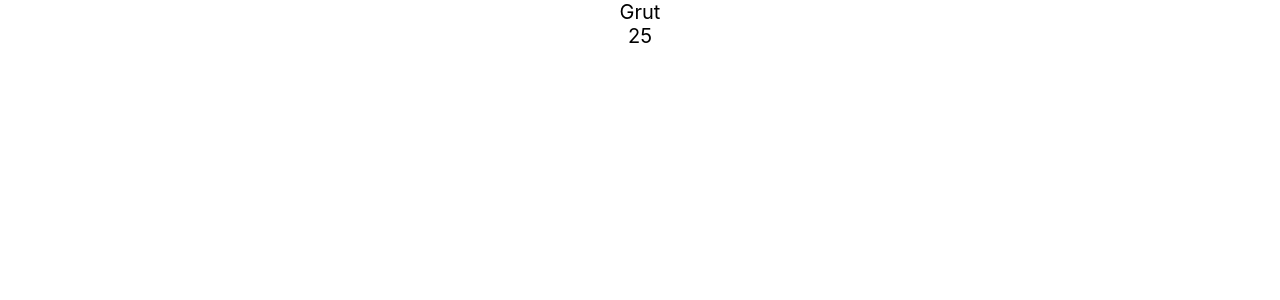
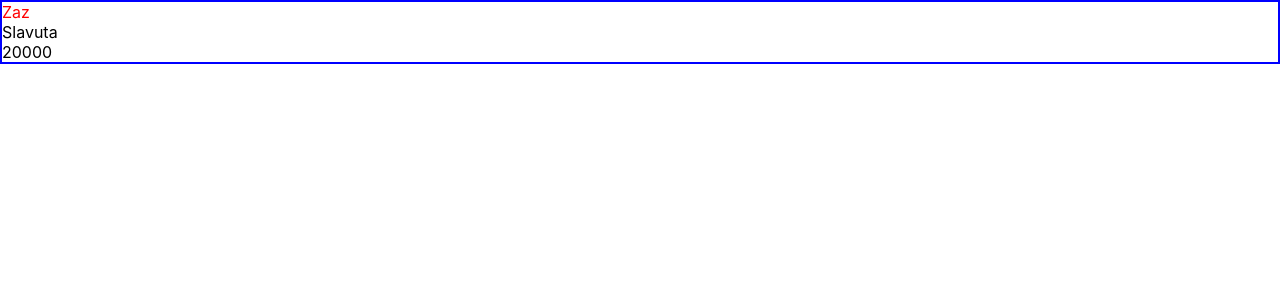
Before and after one commit to julietvt/react_pd2021, a React (Create React App) app: page / in a window 1280 px wide. Shown: the top 300 px of the page. Built offline with nearby package versions, Linux system fonts and the light colour scheme.

Commit message:
Add Car task

```diff
--- a/src/App.js
+++ b/src/App.js
@@ -1,10 +1,10 @@
 import './App.css';
 import React from 'react';
 import { Component } from 'react';
-import User from './components/User';
+import Car from './components/Car';
 class App extends Component {
   render() {
-    return <User />;
+    return <Car />;
   }
 }
 
--- /dev/null
+++ b/src/components/Car/Car.module.css
@@ -0,0 +1,6 @@
+.carCheap {
+  border: solid 2px green;
+}
+.carExpensive {
+  border: solid 2px blue;
+}
--- /dev/null
+++ b/src/components/Car/index.js
@@ -0,0 +1,38 @@
+import React, { Component } from 'react';
+import classNames from 'classnames';
+import styles from './Car.module.css';
+
+class Car extends Component {
+  constructor(props) {
+    super(props);
+
+    this.state = {
+      mark: 'Zaz',
+      model: 'Slavuta',
+      cost: 20000,
+    };
+  }
+
+  render() {
+    const { mark, model, cost } = this.state;
+
+    const carStyles = classNames(
+      { [styles.carExpensive]: cost >= 20000 },
+      { [styles.carCheap]: cost < 20000 }
+    );
+
+    const markInlineStyles = {
+      color: 'red',
+    };
+
+    return (
+      <article className={carStyles}>
+        <div style={markInlineStyles}>{mark}</div>
+        <div>{model}</div>
+        <div>{cost}</div>
+      </article>
+    );
+  }
+}
+
+export default Car;
```
Also changed, not shown: 1 other file (tests, documents, lock files or other folders).
